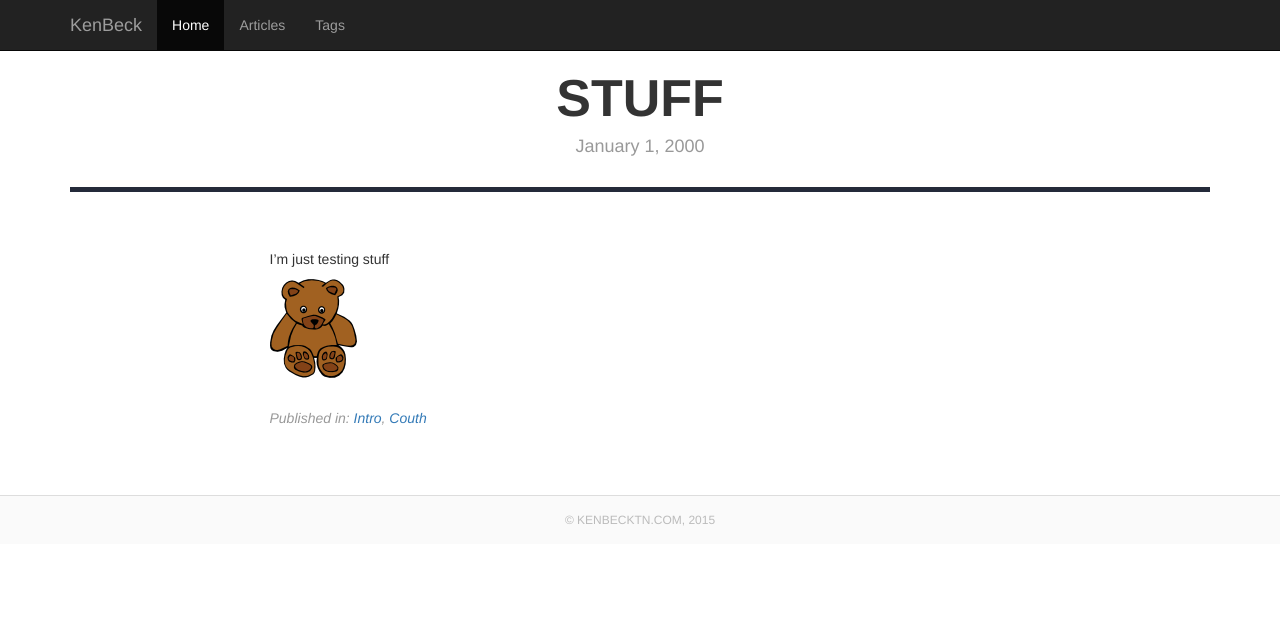
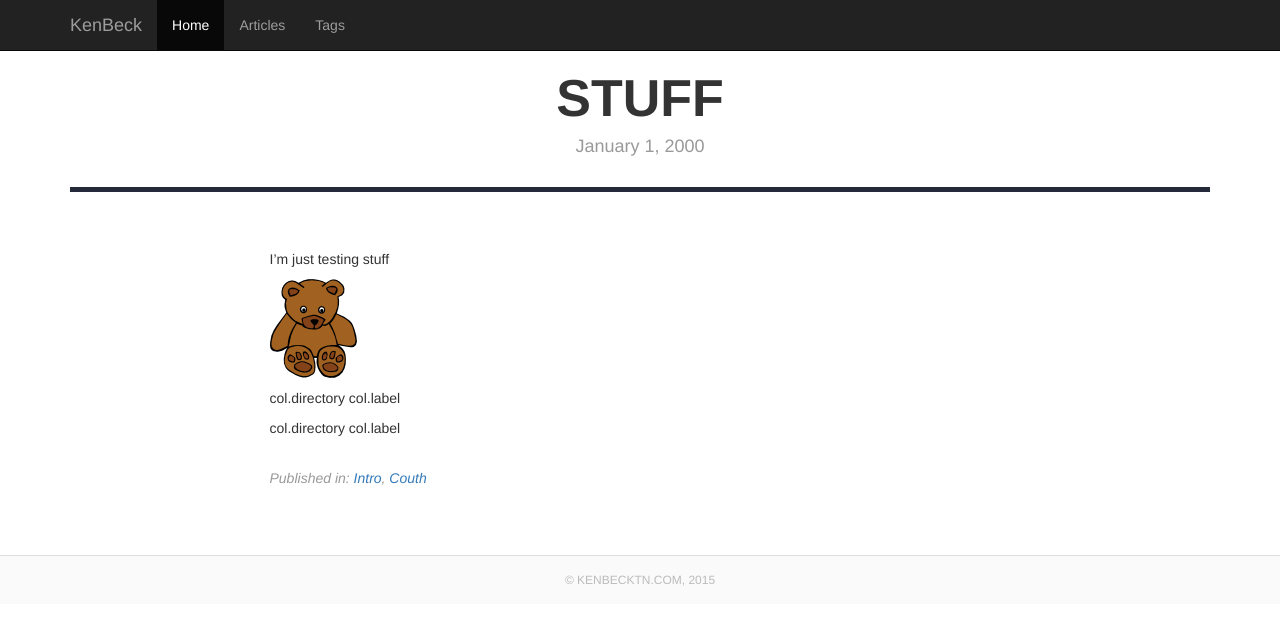
Before and after one commit to couthcommander/couthcommander.github.io, a Jekyll site: the page built from _posts/2015-01-05-intro.md, in a window 1280 px wide. Shown: the top 625 px of the page. Built offline with Jekyll 4.4.1, drawn with Linux system fonts in a browser that asks for light colours.

Commit message:
Update 2015-01-05-intro.md

```diff
--- a/_posts/2015-01-05-intro.md
+++ b/_posts/2015-01-05-intro.md
@@ -9,6 +9,11 @@ I'm just testing stuff
 
 ![it's a bear](/images/bear.png "Roar?!?")
 
-{% for image in sites.images %}
+{% for image in site.images %}
   <h2>{{ image.path }}</h2>
 {% endfor %}
+
+{% for col in site.collections %}
+  col.directory
+  col.label
+{% endfor %}
```
